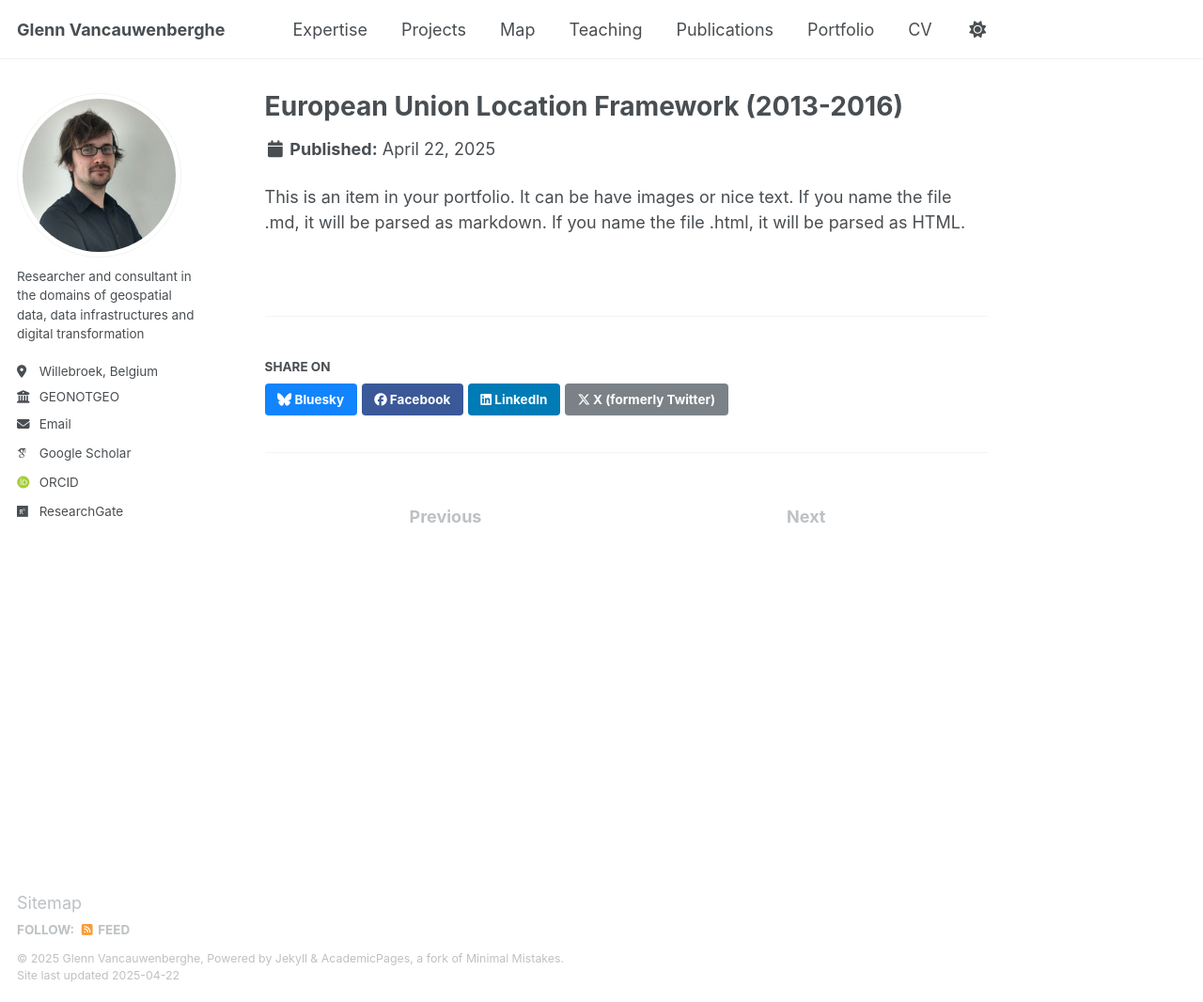
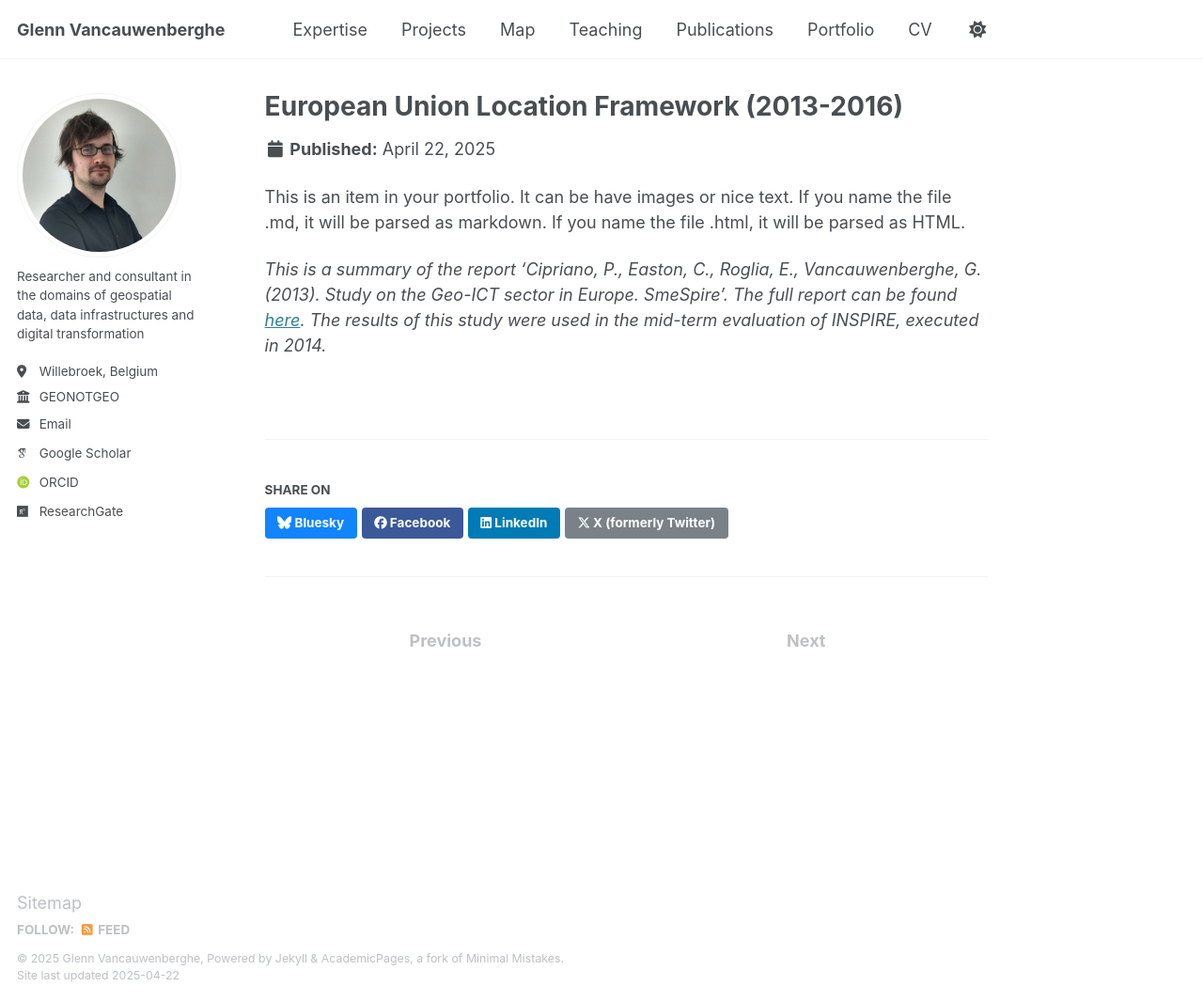
Before and after one commit to GVancauwenberghe/gvancauwenberghe.github.io, a Jekyll site: the page built from _portfolio/portfolio-3.md, in a window 1280 px wide and 1066 px high. Shown: the whole window at 94% size. Built offline with Jekyll 4.4.1, drawn with Linux system fonts in a browser that asks for light colours; some web fonts are replaced.

Commit message:
Update portfolio-3.md

```diff
--- a/_portfolio/portfolio-3.md
+++ b/_portfolio/portfolio-3.md
@@ -5,3 +5,5 @@ collection: portfolio
 ---
 
 This is an item in your portfolio. It can be have images or nice text. If you name the file .md, it will be parsed as markdown. If you name the file .html, it will be parsed as HTML.
+
+_This is a summary of the report 'Cipriano, P., Easton, C., Roglia, E., Vancauwenberghe, G. (2013). Study on the Geo-ICT sector in Europe. SmeSpire'. The full report can be found [here](http://www.smespire.eu/published-by-smespire-the-first-study-on-the-geo-ict-sector-in-europe). The results of this study were used in the mid-term evaluation of INSPIRE, executed in 2014._
```
